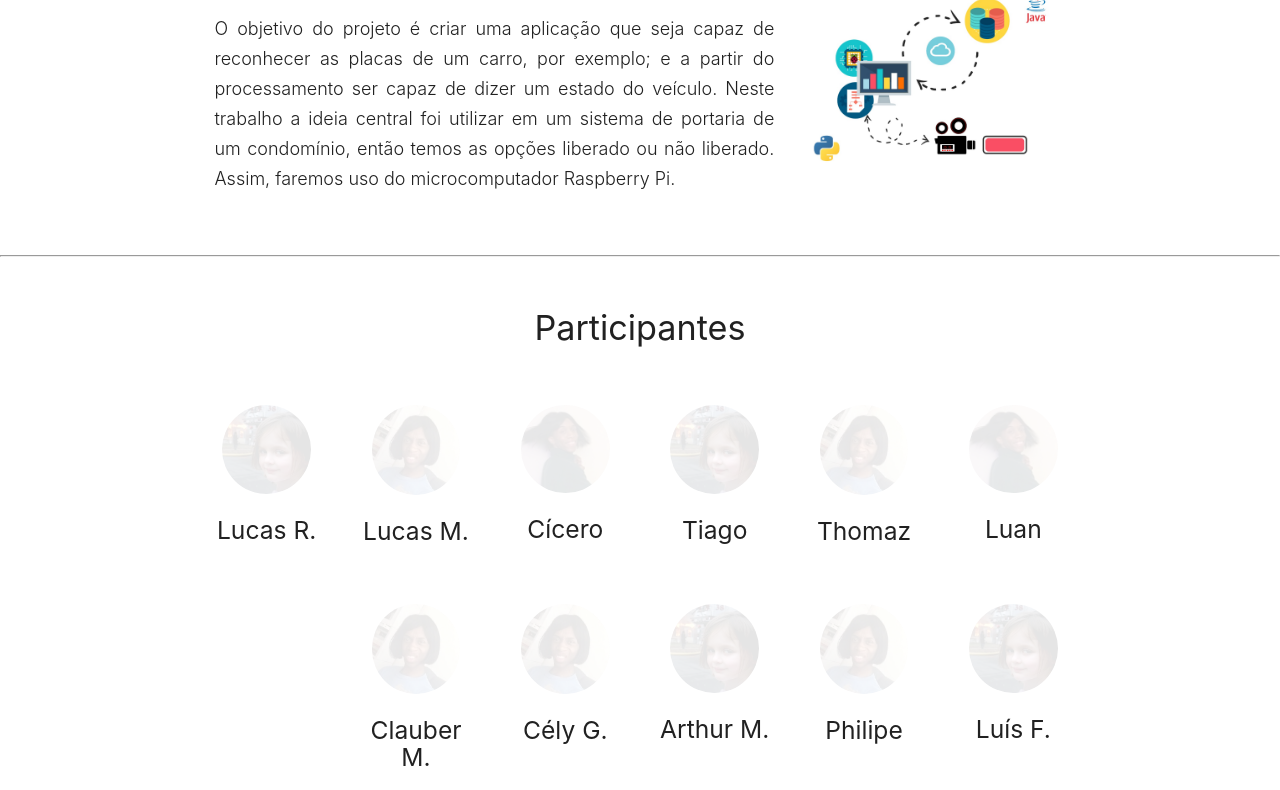
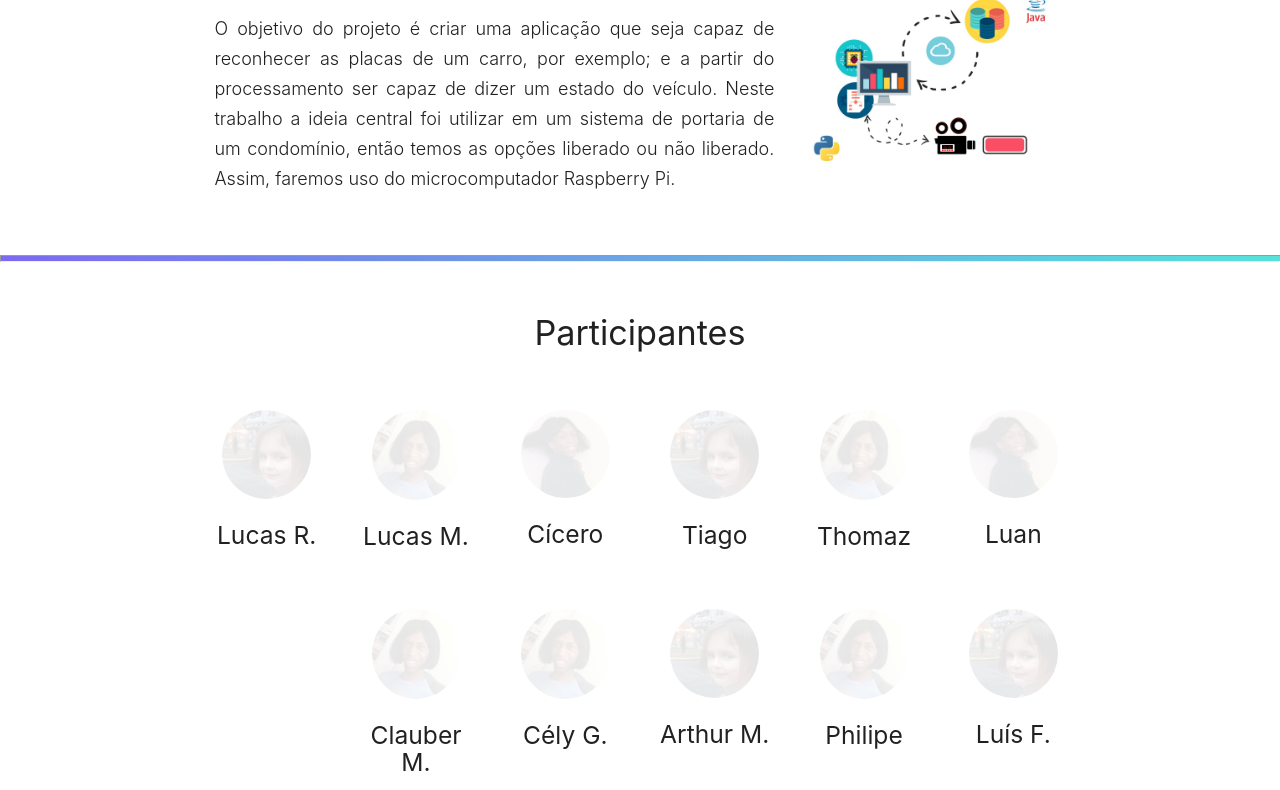
Before and after one commit to luansousa/luansousa-site-trabalho-elton, a plain HTML site: page index.html in a window 1280 px wide. Shown: the part 479-1269 px from the top of the page. Drawn offline with nearby package versions, Linux system fonts and the light colour scheme.

Commit message:
Update style.css

```diff
--- a/css/style.css
+++ b/css/style.css
@@ -10,7 +10,12 @@ nav ul a,
 nav .brand-logo {
   color: #444;
 }
-
+hr{
+  background-color: #7B68EE;
+  width: 100%;
+  height: 5px;
+  background: linear-gradient(60deg, rgba(123, 104, 238, 0.99), #57e2db);
+}
 p {
   line-height: 2rem;
 }
```
